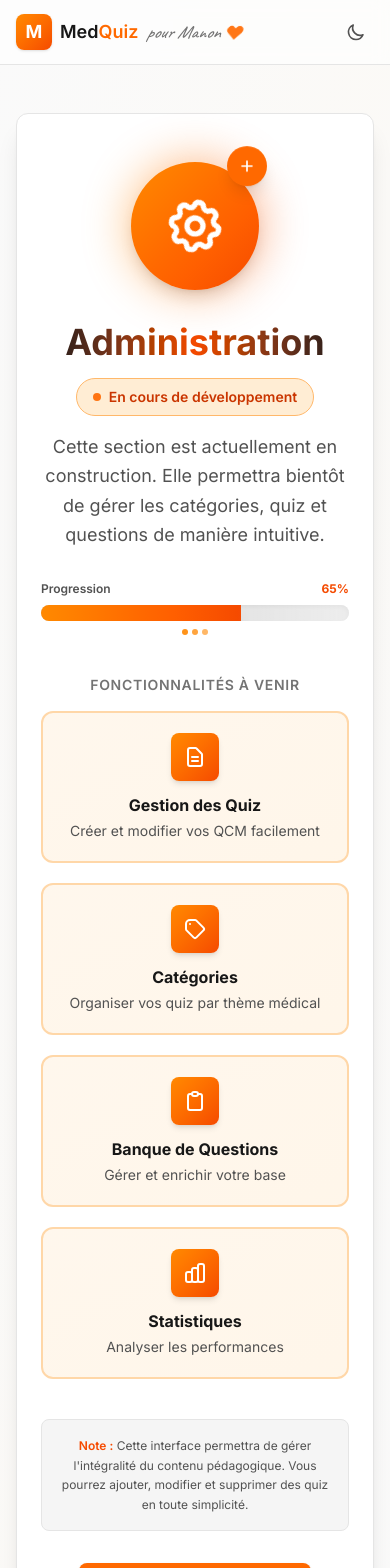
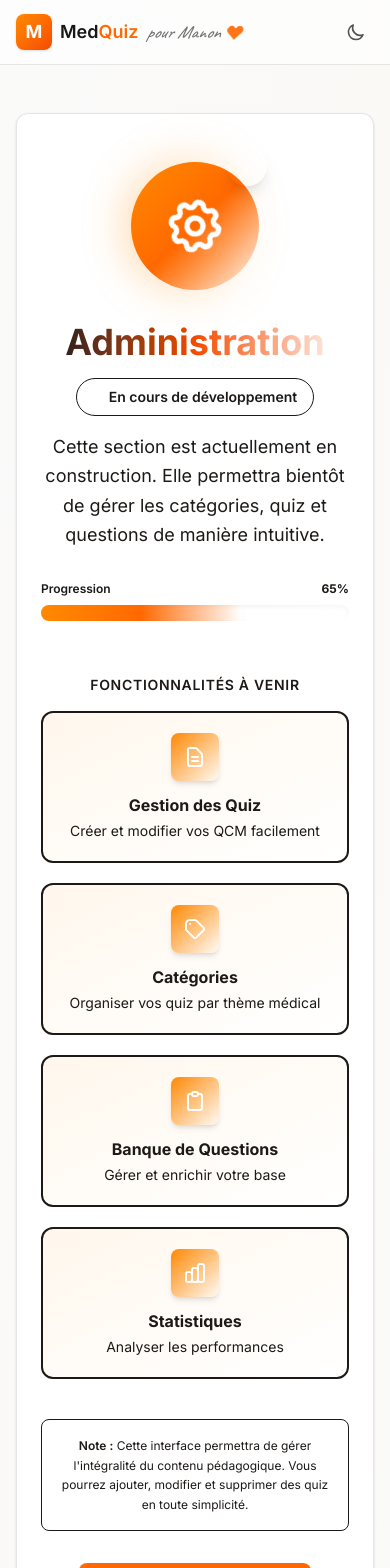
Before and after one commit to OliverThys/medquiz, a Next.js app: page /admin in a window 390 px wide. Shown: the top 1568 px of the page. Built offline with nearby package versions, Linux system fonts and the light colour scheme.

Commit message:
Clean: Suppression de toutes les classes dark: dans toute l'application - Nettoyage complet du mode sombre

```diff
--- a/app/admin/page.tsx
+++ b/app/admin/page.tsx
@@ -20,18 +20,18 @@ export default function AdminPage() {
   }, []);
 
   return (
-    <div className="min-h-screen bg-gradient-to-br from-neutral-50 via-orange-50/20 to-neutral-50 dark:from-neutral-950 dark:via-orange-950/10 dark:to-neutral-950 flex flex-col">
+    <div className="min-h-screen bg-gradient-to-br from-neutral-50 via-orange-50/20 to-neutral-50from-neutral-950via-orange-950/10to-neutral-950 flex flex-col">
       <Header />
 
       <main className="container mx-auto px-4 sm:px-6 lg:px-8 py-12 sm:py-16 flex-1 flex items-center justify-center">
         <div className="max-w-3xl w-full">
-          <Card className="animate-scale-in shadow-xl dark:shadow-2xl dark:shadow-orange-900/20">
+          <Card className="animate-scale-in shadow-xlshadow-2xlshadow-orange-900/20">
             <CardContent className="py-12 sm:py-16 text-center">
               {/* Icône de construction avec animation */}
               <div className="mb-8 flex justify-center">
                 <div className="relative group">
-                  <div className="absolute inset-0 bg-gradient-to-r from-orange-400 to-orange-600 dark:from-orange-500 dark:to-orange-700 rounded-full blur-xl opacity-50 group-hover:opacity-75 transition-opacity"></div>
-                  <div className="relative w-32 h-32 rounded-full bg-gradient-to-br from-orange-400 via-orange-500 to-orange-600 dark:from-orange-500 dark:via-orange-600 dark:to-orange-700 flex items-center justify-center shadow-lg dark:shadow-orange-900/50 group-hover:scale-110 transition-transform duration-300">
+                  <div className="absolute inset-0 bg-gradient-to-r from-orange-400 to-orange-600from-orange-500to-orange-700 rounded-full blur-xl opacity-50 group-hover:opacity-75 transition-opacity"></div>
+                  <div className="relative w-32 h-32 rounded-full bg-gradient-to-br from-orange-400 via-orange-500 to-orange-600from-orange-500via-orange-600to-orange-700 flex items-center justify-center shadow-lgshadow-orange-900/50 group-hover:scale-110 transition-transform duration-300">
                     <svg
                       className="w-16 h-16 text-white animate-spin-slow"
                       fill="none"
@@ -54,7 +54,7 @@ export default function AdminPage() {
                     </svg>
                   </div>
                   {/* Badge animé */}
-                  <div className="absolute -top-2 -right-2 w-10 h-10 bg-orange-500 dark:bg-orange-600 rounded-full flex items-center justify-center animate-bounce shadow-lg">
+                  <div className="absolute -top-2 -right-2 w-10 h-10 bg-orange-500bg-orange-600 rounded-full flex items-center justify-center animate-bounce shadow-lg">
                     <svg className="w-5 h-5 text-white" fill="none" stroke="currentColor" viewBox="0 0 24 24">
                       <path strokeLinecap="round" strokeLinejoin="round" strokeWidth={2} d="M12 6v6m0 0v6m0-6h6m-6 0H6" />
                     </svg>
@@ -63,94 +63,94 @@ export default function AdminPage() {
               </div>
 
               {/* Titre avec gradient */}
-              <h1 className="text-4xl sm:text-5xl font-bold mb-4 bg-gradient-to-r from-neutral-900 via-orange-600 to-neutral-900 dark:from-neutral-100 dark:via-orange-400 dark:to-neutral-100 bg-clip-text text-transparent">
+              <h1 className="text-4xl sm:text-5xl font-bold mb-4 bg-gradient-to-r from-neutral-900 via-orange-600 to-neutral-900from-neutral-100via-orange-400to-neutral-100 bg-clip-text text-transparent">
                 Administration
               </h1>
 
               {/* Badge "En développement" */}
-              <div className="inline-flex items-center gap-2 px-4 py-2 bg-orange-100 dark:bg-orange-900/30 border border-orange-300 dark:border-orange-800 rounded-full mb-4">
-                <div className="w-2 h-2 bg-orange-500 dark:bg-orange-400 rounded-full animate-pulse"></div>
-                <span className="text-sm font-semibold text-orange-700 dark:text-orange-300">En cours de développement</span>
+              <div className="inline-flex items-center gap-2 px-4 py-2 bg-orange-100bg-orange-900/30 border border-orange-300border-orange-800 rounded-full mb-4">
+                <div className="w-2 h-2 bg-orange-500bg-orange-400 rounded-full animate-pulse"></div>
+                <span className="text-sm font-semibold text-orange-700text-orange-300">En cours de développement</span>
               </div>
 
-              <p className="text-lg text-neutral-600 dark:text-neutral-400 mb-8 max-w-lg mx-auto leading-relaxed">
+              <p className="text-lg text-neutral-600text-neutral-400 mb-8 max-w-lg mx-auto leading-relaxed">
                 Cette section est actuellement en construction. Elle permettra bientôt de gérer les catégories, quiz et questions de manière intuitive.
               </p>
 
               {/* Barre de progression animée et stylisée */}
               <div className="mb-10 max-w-md mx-auto">
                 <div className="flex justify-between items-center mb-2">
-                  <span className="text-xs font-semibold text-neutral-600 dark:text-neutral-400">Progression</span>
-                  <span className="text-xs font-bold text-orange-600 dark:text-orange-400">{progress}%</span>
+                  <span className="text-xs font-semibold text-neutral-600text-neutral-400">Progression</span>
+                  <span className="text-xs font-bold text-orange-600text-orange-400">{progress}%</span>
                 </div>
-                <div className="w-full bg-neutral-200 dark:bg-neutral-800 rounded-full h-4 overflow-hidden shadow-inner">
+                <div className="w-full bg-neutral-200bg-neutral-800 rounded-full h-4 overflow-hidden shadow-inner">
                   <div
-                    className="h-full bg-gradient-to-r from-orange-400 via-orange-500 to-orange-600 dark:from-orange-500 dark:via-orange-600 dark:to-orange-700 transition-all duration-1000 ease-out relative shadow-lg"
+                    className="h-full bg-gradient-to-r from-orange-400 via-orange-500 to-orange-600from-orange-500via-orange-600to-orange-700 transition-all duration-1000 ease-out relative shadow-lg"
                     style={{ width: `${progress}%` }}
                   >
                     <div className="absolute inset-0 bg-gradient-to-r from-transparent via-white/30 to-transparent animate-shimmer"></div>
                   </div>
                 </div>
                 <div className="mt-2 flex gap-1 justify-center">
-                  <div className="w-1.5 h-1.5 bg-orange-400 dark:bg-orange-500 rounded-full animate-pulse"></div>
-                  <div className="w-1.5 h-1.5 bg-orange-400 dark:bg-orange-500 rounded-full animate-pulse" style={{ animationDelay: '0.2s' }}></div>
-                  <div className="w-1.5 h-1.5 bg-orange-400 dark:bg-orange-500 rounded-full animate-pulse" style={{ animationDelay: '0.4s' }}></div>
+                  <div className="w-1.5 h-1.5 bg-orange-400bg-orange-500 rounded-full animate-pulse"></div>
+                  <div className="w-1.5 h-1.5 bg-orange-400bg-orange-500 rounded-full animate-pulse" style={{ animationDelay: '0.2s' }}></div>
+                  <div className="w-1.5 h-1.5 bg-orange-400bg-orange-500 rounded-full animate-pulse" style={{ animationDelay: '0.4s' }}></div>
                 </div>
               </div>
 
               {/* Fonctionnalités à venir - Améliorées */}
               <div className="mb-2">
-                <h2 className="text-sm font-semibold text-neutral-500 dark:text-neutral-400 uppercase tracking-wider mb-4">
+                <h2 className="text-sm font-semibold text-neutral-500text-neutral-400 uppercase tracking-wider mb-4">
                   Fonctionnalités à venir
                 </h2>
               </div>
 
               <div className="grid grid-cols-1 sm:grid-cols-2 gap-5 mb-10 max-w-2xl mx-auto">
-                <div className="group p-5 rounded-xl bg-gradient-to-br from-orange-50 to-orange-100/50 dark:from-orange-950/20 dark:to-orange-900/10 border-2 border-orange-200 dark:border-orange-900/50 hover:border-orange-400 dark:hover:border-orange-600 transition-all hover:shadow-lg hover:-translate-y-1 duration-200">
-                  <div className="w-12 h-12 mx-auto mb-3 rounded-lg bg-gradient-to-br from-orange-400 to-orange-600 dark:from-orange-500 dark:to-orange-700 flex items-center justify-center shadow-md group-hover:scale-110 transition-transform">
+                <div className="group p-5 rounded-xl bg-gradient-to-br from-orange-50 to-orange-100/50from-orange-950/20to-orange-900/10 border-2 border-orange-200border-orange-900/50 hover:border-orange-400hover:border-orange-600 transition-all hover:shadow-lg hover:-translate-y-1 duration-200">
+                  <div className="w-12 h-12 mx-auto mb-3 rounded-lg bg-gradient-to-br from-orange-400 to-orange-600from-orange-500to-orange-700 flex items-center justify-center shadow-md group-hover:scale-110 transition-transform">
                     <svg className="w-6 h-6 text-white" fill="none" stroke="currentColor" viewBox="0 0 24 24">
                       <path strokeLinecap="round" strokeLinejoin="round" strokeWidth={2} d="M9 12h6m-6 4h6m2 5H7a2 2 0 01-2-2V5a2 2 0 012-2h5.586a1 1 0 01.707.293l5.414 5.414a1 1 0 01.293.707V19a2 2 0 01-2 2z" />
                     </svg>
                   </div>
-                  <h3 className="font-bold text-base text-neutral-900 dark:text-neutral-100 mb-1">Gestion des Quiz</h3>
-                  <p className="text-sm text-neutral-600 dark:text-neutral-400">Créer et modifier vos QCM facilement</p>
+                  <h3 className="font-bold text-base text-neutral-900text-neutral-100 mb-1">Gestion des Quiz</h3>
+                  <p className="text-sm text-neutral-600text-neutral-400">Créer et modifier vos QCM facilement</p>
                 </div>
 
-                <div className="group p-5 rounded-xl bg-gradient-to-br from-orange-50 to-orange-100/50 dark:from-orange-950/20 dark:to-orange-900/10 border-2 border-orange-200 dark:border-orange-900/50 hover:border-orange-400 dark:hover:border-orange-600 transition-all hover:shadow-lg hover:-translate-y-1 duration-200">
-                  <div className="w-12 h-12 mx-auto mb-3 rounded-lg bg-gradient-to-br from-orange-400 to-orange-600 dark:from-orange-500 dark:to-orange-700 flex items-center justify-center shadow-md group-hover:scale-110 transition-transform">
+                <div className="group p-5 rounded-xl bg-gradient-to-br from-orange-50 to-orange-100/50from-orange-950/20to-orange-900/10 border-2 border-orange-200border-orange-900/50 hover:border-orange-400hover:border-orange-600 transition-all hover:shadow-lg hover:-translate-y-1 duration-200">
+                  <div className="w-12 h-12 mx-auto mb-3 rounded-lg bg-gradient-to-br from-orange-400 to-orange-600from-orange-500to-orange-700 flex items-center justify-center shadow-md group-hover:scale-110 transition-transform">
                     <svg className="w-6 h-6 text-white" fill="none" stroke="currentColor" viewBox="0 0 24 24">
                       <path strokeLinecap="round" strokeLinejoin="round" strokeWidth={2} d="M7 7h.01M7 3h5c.512 0 1.024.195 1.414.586l7 7a2 2 0 010 2.828l-7 7a2 2 0 01-2.828 0l-7-7A1.994 1.994 0 013 12V7a4 4 0 014-4z" />
                     </svg>
                   </div>
-                  <h3 className="font-bold text-base text-neutral-900 dark:text-neutral-100 mb-1">Catégories</h3>
-                  <p className="text-sm text-neutral-600 dark:text-neutral-400">Organiser vos quiz par thème médical</p>
+                  <h3 className="font-bold text-base text-neutral-900text-neutral-100 mb-1">Catégories</h3>
+                  <p className="text-sm text-neutral-600text-neutral-400">Organiser vos quiz par thème médical</p>
                 </div>
 
-                <div className="group p-5 rounded-xl bg-gradient-to-br from-orange-50 to-orange-100/50 dark:from-orange-950/20 dark:to-orange-900/10 border-2 border-orange-200 dark:border-orange-900/50 hover:border-orange-400 dark:hover:border-orange-600 transition-all hover:shadow-lg hover:-translate-y-1 duration-200">
-                  <div className="w-12 h-12 mx-auto mb-3 rounded-lg bg-gradient-to-br from-orange-400 to-orange-600 dark:from-orange-500 dark:to-orange-700 flex items-center justify-center shadow-md group-hover:scale-110 transition-transform">
+                <div className="group p-5 rounded-xl bg-gradient-to-br from-orange-50 to-orange-100/50from-orange-950/20to-orange-900/10 border-2 border-orange-200border-orange-900/50 hover:border-orange-400hover:border-orange-600 transition-all hover:shadow-lg hover:-translate-y-1 duration-200">
+                  <div className="w-12 h-12 mx-auto mb-3 rounded-lg bg-gradient-to-br from-orange-400 to-orange-600from-orange-500to-orange-700 flex items-center justify-center shadow-md group-hover:scale-110 transition-transform">
                     <svg className="w-6 h-6 text-white" fill="none" stroke="currentColor" viewBox="0 0 24 24">
                       <path strokeLinecap="round" strokeLinejoin="round" strokeWidth={2} d="M9 5H7a2 2 0 00-2 2v12a2 2 0 002 2h10a2 2 0 002-2V7a2 2 0 00-2-2h-2M9 5a2 2 0 002 2h2a2 2 0 002-2M9 5a2 2 0 012-2h2a2 2 0 012 2" />
                     </svg>
                   </div>
-                  <h3 className="font-bold text-base text-neutral-900 dark:text-neutral-100 mb-1">Banque de Questions</h3>
-                  <p className="text-sm text-neutral-600 dark:text-neutral-400">Gérer et enrichir votre base</p>
+                  <h3 className="font-bold text-base text-neutral-900text-neutral-100 mb-1">Banque de Questions</h3>
+                  <p className="text-sm text-neutral-600text-neutral-400">Gérer et enrichir votre base</p>
                 </div>
 
-                <div className="group p-5 rounded-xl bg-gradient-to-br from-orange-50 to-orange-100/50 dark:from-orange-950/20 dark:to-orange-900/10 border-2 border-orange-200 dark:border-orange-900/50 hover:border-orange-400 dark:hover:border-orange-600 transition-all hover:shadow-lg hover:-translate-y-1 duration-200">
-                  <div className="w-12 h-12 mx-auto mb-3 rounded-lg bg-gradient-to-br from-orange-400 to-orange-600 dark:from-orange-500 dark:to-orange-700 flex items-center justify-center shadow-md group-hover:scale-110 transition-transform">
+                <div className="group p-5 rounded-xl bg-gradient-to-br from-orange-50 to-orange-100/50from-orange-950/20to-orange-900/10 border-2 border-orange-200border-orange-900/50 hover:border-orange-400hover:border-orange-600 transition-all hover:shadow-lg hover:-translate-y-1 duration-200">
+                  <div className="w-12 h-12 mx-auto mb-3 rounded-lg bg-gradient-to-br from-orange-400 to-orange-600from-orange-500to-orange-700 flex items-center justify-center shadow-md group-hover:scale-110 transition-transform">
                     <svg className="w-6 h-6 text-white" fill="none" stroke="currentColor" viewBox="0 0 24 24">
                       <path strokeLinecap="round" strokeLinejoin="round" strokeWidth={2} d="M9 19v-6a2 2 0 00-2-2H5a2 2 0 00-2 2v6a2 2 0 002 2h2a2 2 0 002-2zm0 0V9a2 2 0 012-2h2a2 2 0 012 2v10m-6 0a2 2 0 002 2h2a2 2 0 002-2m0 0V5a2 2 0 012-2h2a2 2 0 012 2v14a2 2 0 01-2 2h-2a2 2 0 01-2-2z" />
                     </svg>
                   </div>
-                  <h3 className="font-bold text-base text-neutral-900 dark:text-neutral-100 mb-1">Statistiques</h3>
-                  <p className="text-sm text-neutral-600 dark:text-neutral-400">Analyser les performances</p>
+                  <h3 className="font-bold text-base text-neutral-900text-neutral-100 mb-1">Statistiques</h3>
+                  <p className="text-sm text-neutral-600text-neutral-400">Analyser les performances</p>
                 </div>
               </div>
 
               {/* Informations supplémentaires */}
-              <div className="mb-8 p-4 bg-neutral-100 dark:bg-neutral-800/50 rounded-lg border border-neutral-200 dark:border-neutral-700 max-w-lg mx-auto">
-                <p className="text-xs text-neutral-600 dark:text-neutral-400 leading-relaxed">
-                  <span className="font-semibold text-orange-600 dark:text-orange-400">Note :</span> Cette interface permettra de gérer l'intégralité du contenu pédagogique. Vous pourrez ajouter, modifier et supprimer des quiz en toute simplicité.
+              <div className="mb-8 p-4 bg-neutral-100bg-neutral-800/50 rounded-lg border border-neutral-200border-neutral-700 max-w-lg mx-auto">
+                <p className="text-xs text-neutral-600text-neutral-400 leading-relaxed">
+                  <span className="font-semibold text-orange-600text-orange-400">Note :</span> Cette interface permettra de gérer l'intégralité du contenu pédagogique. Vous pourrez ajouter, modifier et supprimer des quiz en toute simplicité.
                 </p>
               </div>
 
--- a/components/ui/progress.tsx
+++ b/components/ui/progress.tsx
@@ -9,9 +9,9 @@ export function Progress({ value, className = '' }: ProgressProps) {
   const clampedValue = Math.min(Math.max(value, 0), 100);
 
   return (
-    <div className={`w-full bg-neutral-200 dark:bg-neutral-800 rounded-full h-2 overflow-hidden ${className}`}>
+    <div className={`w-full bg-neutral-200 rounded-full h-2 overflow-hidden ${className}`}>
       <div
-        className="h-full bg-gradient-to-r from-orange-400 to-orange-500 dark:from-orange-500 dark:to-orange-600 transition-all duration-300 ease-out"
+        className="h-full bg-gradient-to-r from-orange-400 to-orange-500 transition-all duration-300 ease-out"
         style={{ width: `${clampedValue}%` }}
       />
     </div>
```
Also changed, not shown: app/quiz/[id]/page.tsx (+33 -33 lines), app/quiz/category/[id]/page.tsx (+19 -19 lines), components/layout/footer.tsx (+5 -5 lines).
